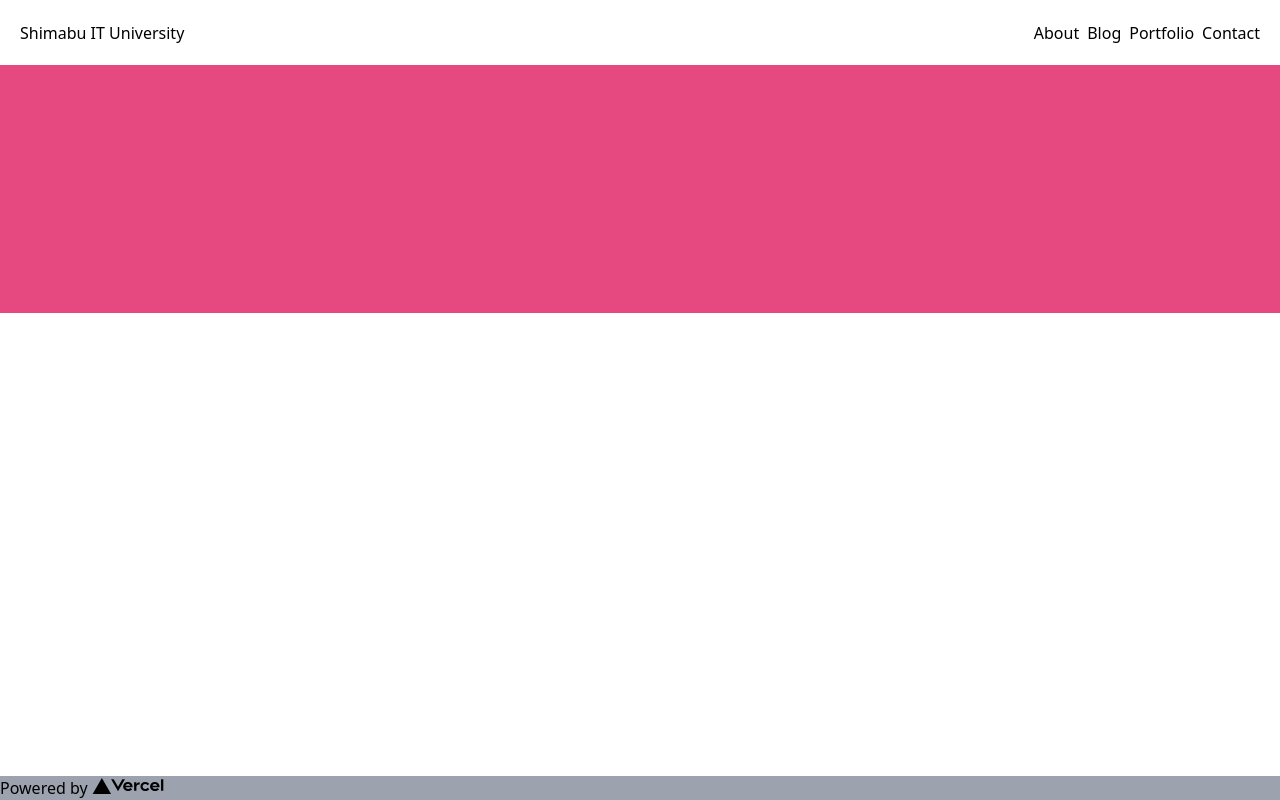
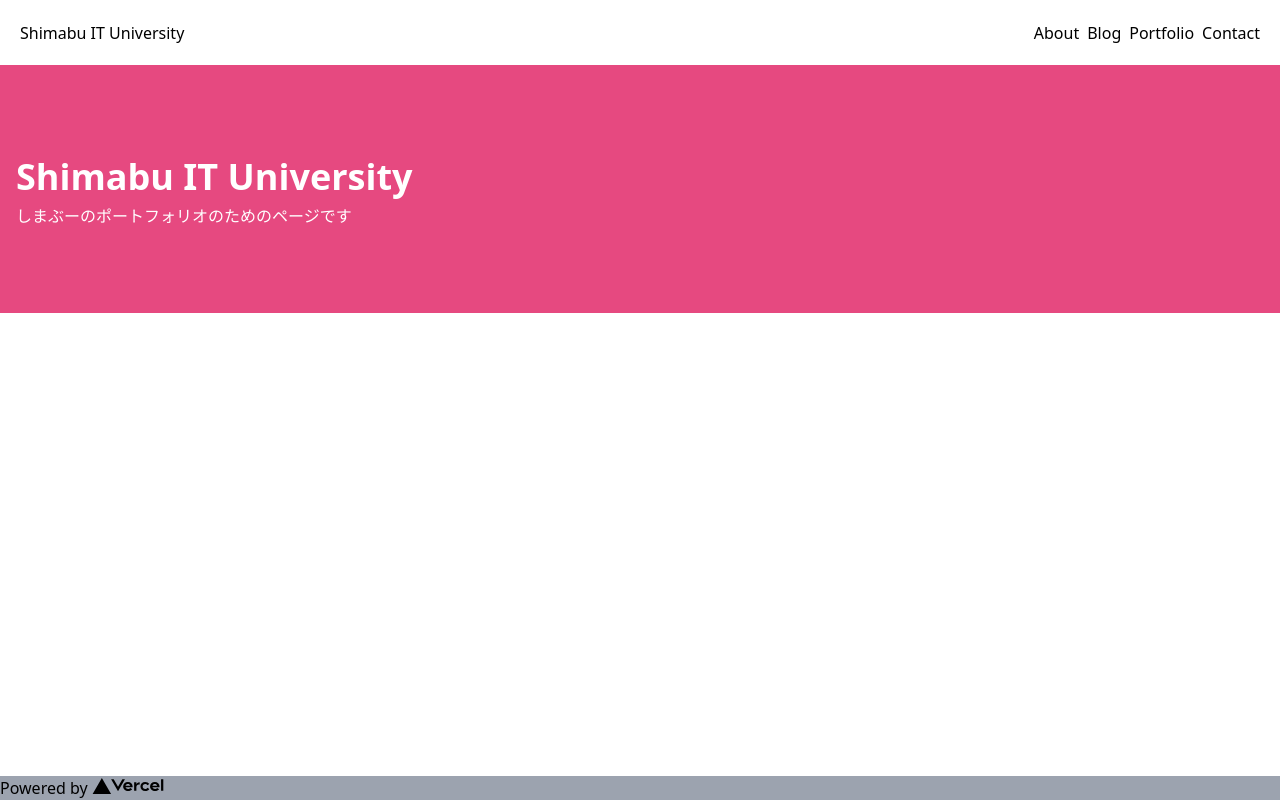
Before and after one commit to oshita-n/qin_portfilio, a Next.js app: page / in a window 1280 px wide. Built offline with nearby package versions, Linux system fonts and the light colour scheme.

Commit message:
🔨 Heroヘッダーコンポーネントの作成

```diff
--- /dev/null
+++ b/src/components/hero/Hero.tsx
@@ -0,0 +1,17 @@
+import { FC, ReactNode } from 'react';
+
+export const Hero: FC = () => {
+  return (
+    <div>
+      <div className="w-screen bg-[#E64980] text-white">
+        <div className="flex h-[248px] max-w-7xl flex-col justify-around p-4 sm:mx-auto sm:flex-row sm:items-center sm:justify-between md:pr-20 lg:pr-36">
+          <div className='flex flex-col'>
+            <h1 className='text-[36px] font-bold'>Shimabu IT University</h1>
+            <p className='text-[16px]'>しまぶーのポートフォリオのためのページです</p>
+          </div>
+
+        </div>
+      </div>
+    </div>
+  );
+};
--- a/src/pages/index.tsx
+++ b/src/pages/index.tsx
@@ -1,6 +1,7 @@
 import type { NextPage } from 'next'
 import { Footer } from '../layout/Footer'
 import { Header } from '../layout/Header'
+import { Hero } from '../components/hero/Hero'
 import Head from 'next/head'
 
 const Home: NextPage = () => {
@@ -14,10 +15,7 @@ const Home: NextPage = () => {
 
       <Header />
 
-      <div className="w-screen bg-[#E64980] text-white">
-        <div className="flex h-[248px] max-w-7xl flex-col justify-around p-4 sm:mx-auto sm:flex-row sm:items-center sm:justify-between md:pr-20 lg:pr-36">
-        </div>
-      </div>
+      <Hero />
       <main className=''>
         <div>
           <div className=''>
```
